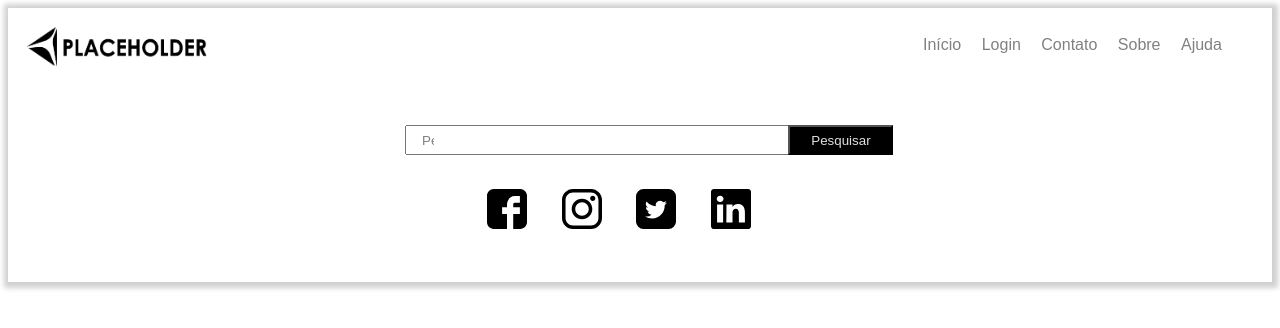
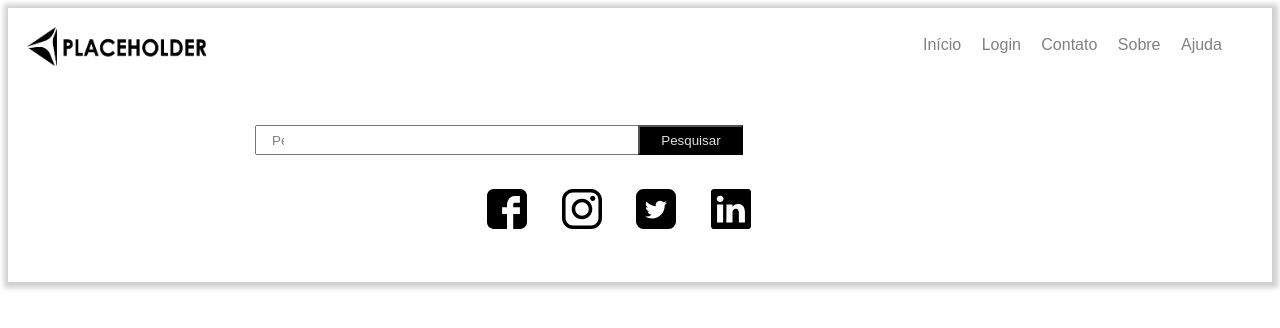
Before and after one commit to marcelovieiradesousa/Marcelo-Vieira-31914220-Pratica1, a plain HTML site: page header4.html in a window 1280 px wide. Drawn offline with Linux system fonts and the light colour scheme.

Commit message:
Alteração na posição horizontal do form(input + buttom)

```diff
--- a/css/header4.css
+++ b/css/header4.css
@@ -49,7 +49,7 @@ header{
     position: relative;
     top: 100px;
     bottom: 0%;
-    left: -70%;
+    left: -100%;
     right: 0px;
     margin: auto;
     width: 500px;
```
